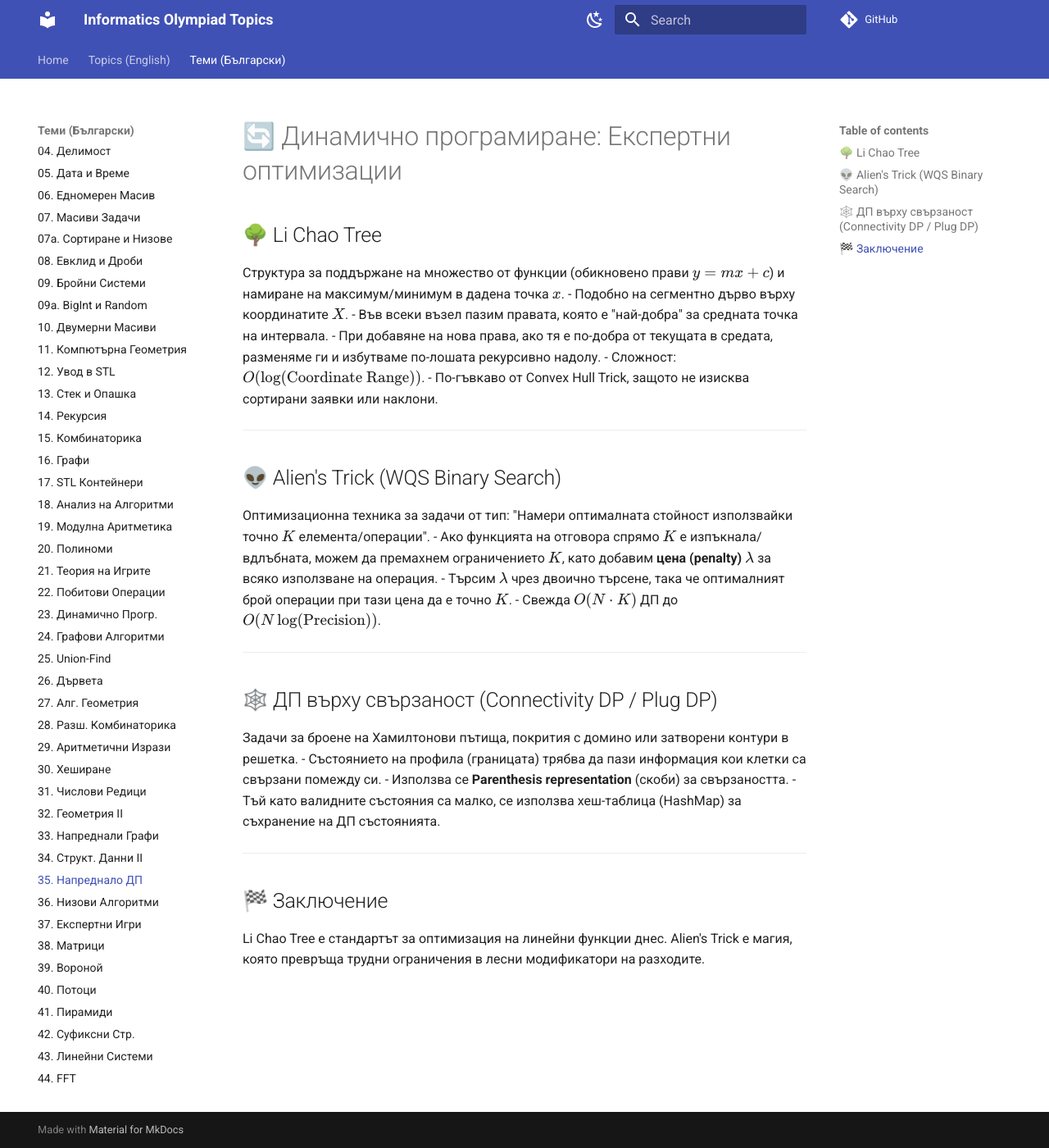
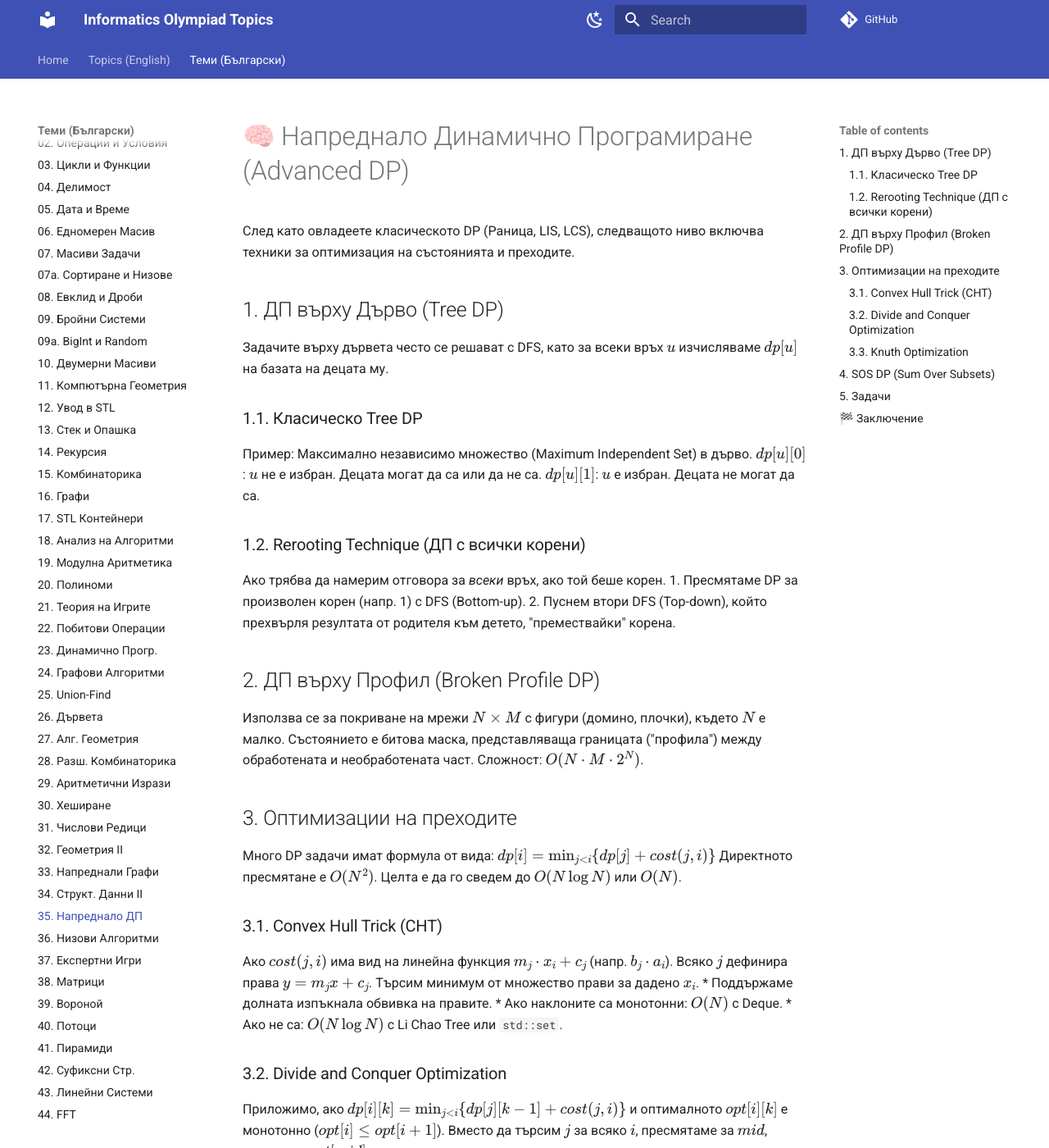
Before and after one commit to KadirYazadzhi/Informatics-Olympiad-Topics, an MkDocs documentation site: the page built from docs/BG/35.md, in a window 1280 px wide and 1400 px high. Shown: the whole window at 82% size. Built offline with MkDocs 1.6.1 and Material for MkDocs 9.7.7, drawn with Linux system fonts in a browser that asks for light colours; comment, search, counter and statistics services are not loaded; some of the changed text lies outside the part shown.

Commit message:
Expand BG/35.md: Tree DP, Convex Hull Trick, and SOS DP

````diff
--- a/docs/BG/35.md
+++ b/docs/BG/35.md
@@ -1,34 +1,68 @@
-# 🔄 Динамично програмиране: Експертни оптимизации
+# 🧠 Напреднало Динамично Програмиране (Advanced DP)
 
-## 🌳 Li Chao Tree
+След като овладеете класическото DP (Раница, LIS, LCS), следващото ниво включва техники за оптимизация на състоянията и преходите.
 
-Структура за поддържане на множество от функции (обикновено прави $y = mx + c$) и намиране на максимум/минимум в дадена точка $x$.
-- Подобно на сегментно дърво върху координатите $X$.
-- Във всеки възел пазим правата, която е "най-добра" за средната точка на интервала.
-- При добавяне на нова права, ако тя е по-добра от текущата в средата, разменяме ги и избутваме по-лошата рекурсивно надолу.
-- Сложност: $O(\log (\text{Coordinate Range}))$.
-- По-гъвкаво от Convex Hull Trick, защото не изисква сортирани заявки или наклони.
+## 1. ДП върху Дърво (Tree DP)
 
----
+Задачите върху дървета често се решават с DFS, като за всеки връх $u$ изчисляваме $dp[u]$ на базата на децата му.
 
-## 👽 Alien's Trick (WQS Binary Search)
+### 1.1. Класическо Tree DP
+Пример: Максимално независимо множество (Maximum Independent Set) в дърво.
+$dp[u][0]$: $u$ не е избран. Децата могат да са или да не са.
+$dp[u][1]$: $u$ е избран. Децата не могат да са.
 
-Оптимизационна техника за задачи от тип: "Намери оптималната стойност използвайки точно $K$ елемента/операции".
-- Ако функцията на отговора спрямо $K$ е изпъкнала/вдлъбната, можем да премахнем ограничението $K$, като добавим **цена (penalty) $\lambda$** за всяко използване на операция.
-- Търсим $\lambda$ чрез двоично търсене, така че оптималният брой операции при тази цена да е точно $K$.
-- Свежда $O(N \cdot K)$ ДП до $O(N \log (\text{Precision}))$.
+### 1.2. Rerooting Technique (ДП с всички корени)
+Ако трябва да намерим отговора за *всеки* връх, ако той беше корен.
+1.  Пресмятаме DP за произволен корен (напр. 1) с DFS (Bottom-up).
+2.  Пуснем втори DFS (Top-down), който прехвърля резултата от родителя към детето, "премествайки" корена.
 
----
+## 2. ДП върху Профил (Broken Profile DP)
 
-## 🕸️ ДП върху свързаност (Connectivity DP / Plug DP)
+Използва се за покриване на мрежи $N \times M$ с фигури (домино, плочки), където $N$ е малко.
+Състоянието е битова маска, представляваща границата ("профила") между обработената и необработената част.
+Сложност: $O(N \cdot M \cdot 2^N)$.
 
-Задачи за броене на Хамилтонови пътища, покрития с домино или затворени контури в решетка.
-- Състоянието на профила (границата) трябва да пази информация кои клетки са свързани помежду си.
-- Използва се **Parenthesis representation** (скоби) за свързаността.
-- Тъй като валидните състояния са малко, се използва хеш-таблица (HashMap) за съхранение на ДП състоянията.
+## 3. Оптимизации на преходите
 
----
+Много DP задачи имат формула от вида:
+$dp[i] = \min_{j < i} \{ dp[j] + cost(j, i) \}$
+Директното пресмятане е $O(N^2)$. Целта е да го сведем до $O(N \log N)$ или $O(N)$.
+
+### 3.1. Convex Hull Trick (CHT)
+Ако $cost(j, i)$ има вид на линейна функция $m_j \cdot x_i + c_j$ (напр. $b_j \cdot a_i$).
+Всяко $j$ дефинира права $y = m_j x + c_j$. Търсим минимум от множество прави за дадено $x_i$.
+*   Поддържаме долната изпъкнала обвивка на правите.
+*   Ако наклоните са монотонни: $O(N)$ с Deque.
+*   Ако не са: $O(N \log N)$ с Li Chao Tree или `std::set`.
+
+### 3.2. Divide and Conquer Optimization
+Приложимо, ако $dp[i][k] = \min_{j < i} \{ dp[j][k-1] + cost(j, i) \}$ и оптималното $opt[i][k]$ е монотонно ($opt[i] \le opt[i+1]$).
+Вместо да търсим $j$ за всяко $i$, пресмятаме за $mid$, намираме $opt[mid]$ и рекурсивно ограничаваме интервала на търсене за лявата и дясната половина.
+Сложност: $O(K \cdot N \log N)$.
+
+### 3.3. Knuth Optimization
+Подобно на D&C, но за интервални задачи (напр. Optimal Binary Search Tree).
+Условие: $opt[i][j-1] \le opt[i][j] \le opt[i+1][j]$.
+Сложност: $O(N^2)$ вместо $O(N^3)$.
+
+## 4. SOS DP (Sum Over Subsets)
+За пресмятане на $F[mask] = \sum_{sub \subseteq mask} A[sub]$.
+Наивно: $O(3^N)$.
+SOS DP: $O(N \cdot 2^N)$.
+
+```cpp
+for (int i = 0; i < N; ++i) {
+    for (int mask = 0; mask < (1<<N); ++mask) {
+        if (mask & (1<<i))
+            dp[mask] += dp[mask ^ (1<<i)];
+    }
+}
+```
+
+## 5. Задачи
+1.  **CSES Tree Distances I & II**: Rerooting.
+2.  **Codeforces 319C**: Kalila and Dimna (Convex Hull Trick).
+3.  **SPOJ MDOLLS**: Dilworth's Theorem / DP with Data Structures.
 
 ## 🏁 Заключение
-
-Li Chao Tree е стандартът за оптимизация на линейни функции днес. Alien's Trick е магия, която превръща трудни ограничения в лесни модификатори на разходите.
+Advanced DP е изкуството да превърнеш "невъзможното" $O(N^2)$ решение в $O(N)$ чрез математически наблюдения.
````
